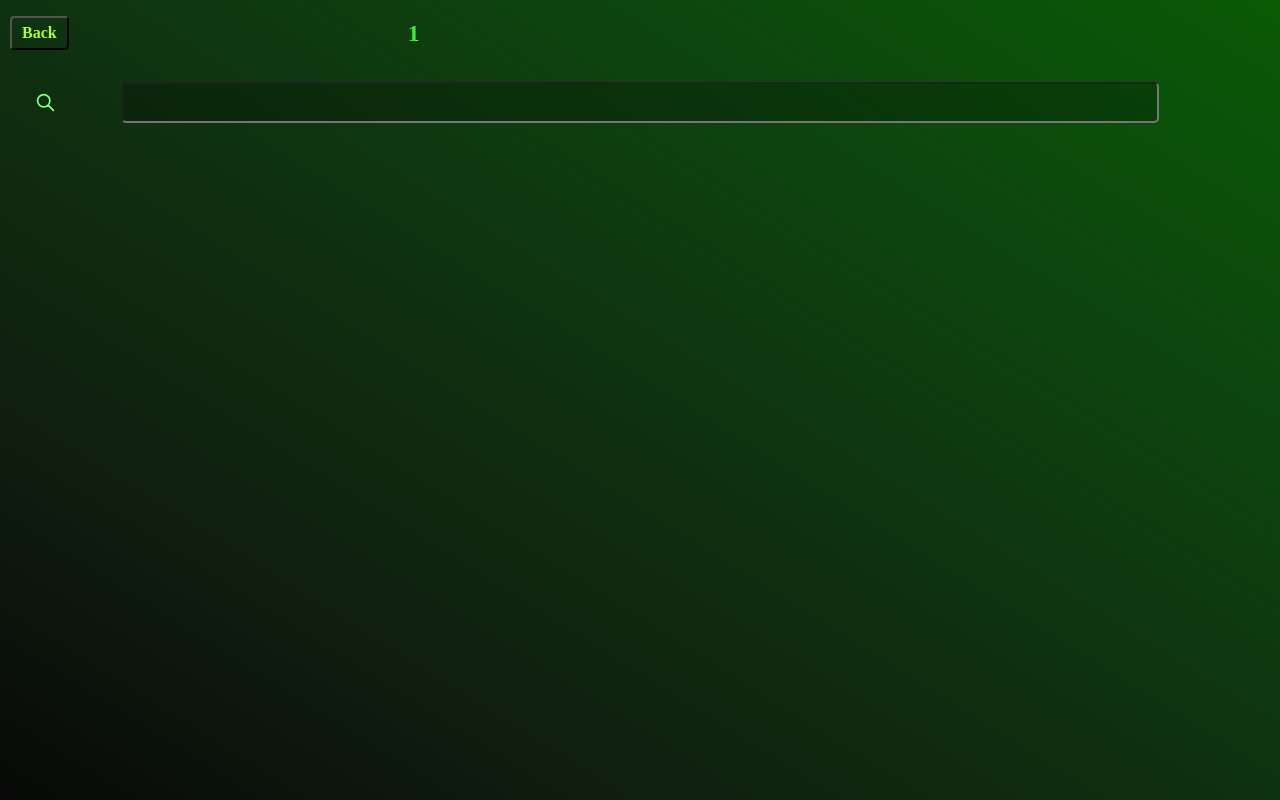
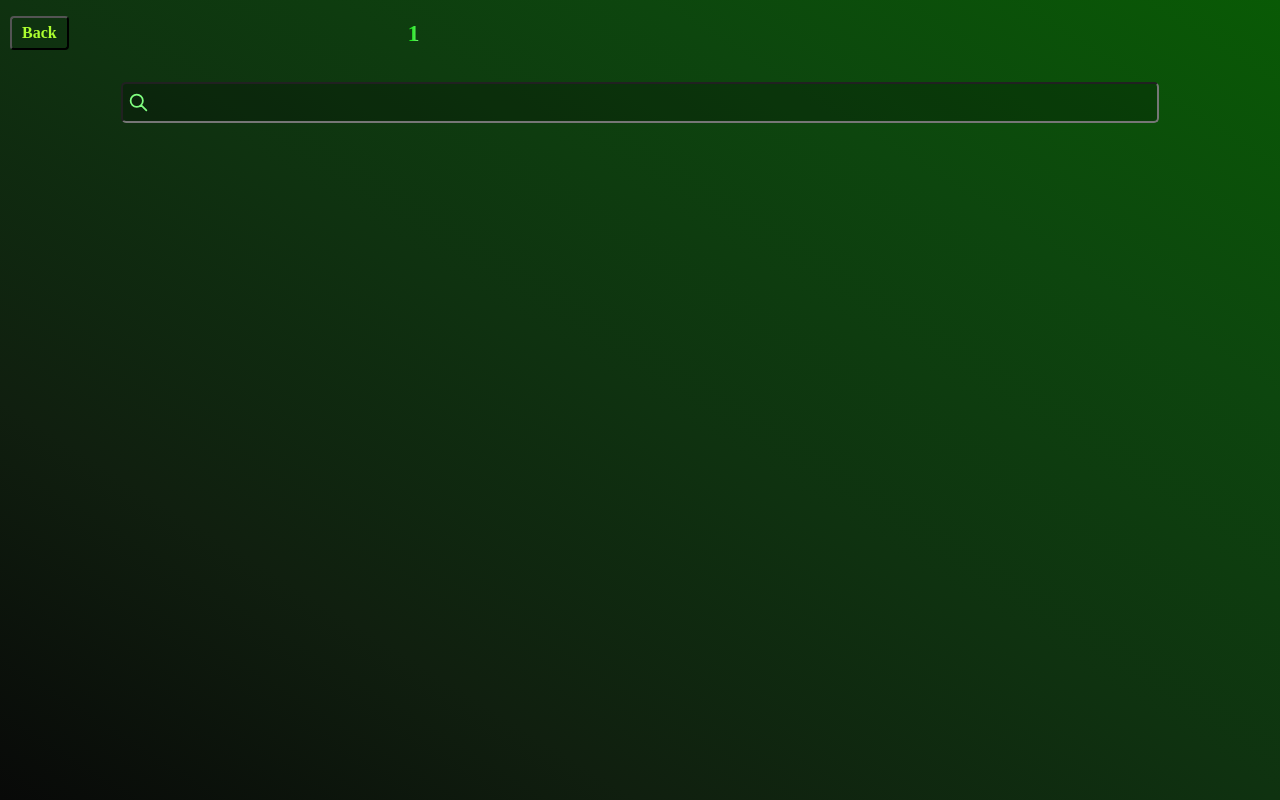
Before and after one commit to javirro/supermarket-price-comparator, a React (Create React App) app: page /supermarket-info/1 in a window 1280 px wide. Built offline with nearby package versions, Linux system fonts and the light colour scheme.

Commit message:
Adjust left distance calculation depending on the width

```diff
--- a/src/styles/supermarketInfo.css
+++ b/src/styles/supermarketInfo.css
@@ -47,7 +47,7 @@
 
   img {
     position: absolute;
-    left: 35px;
+    left: calc(100% - 90%);
     top: 25px;
     width: 21px;
     height: 21px;
```
